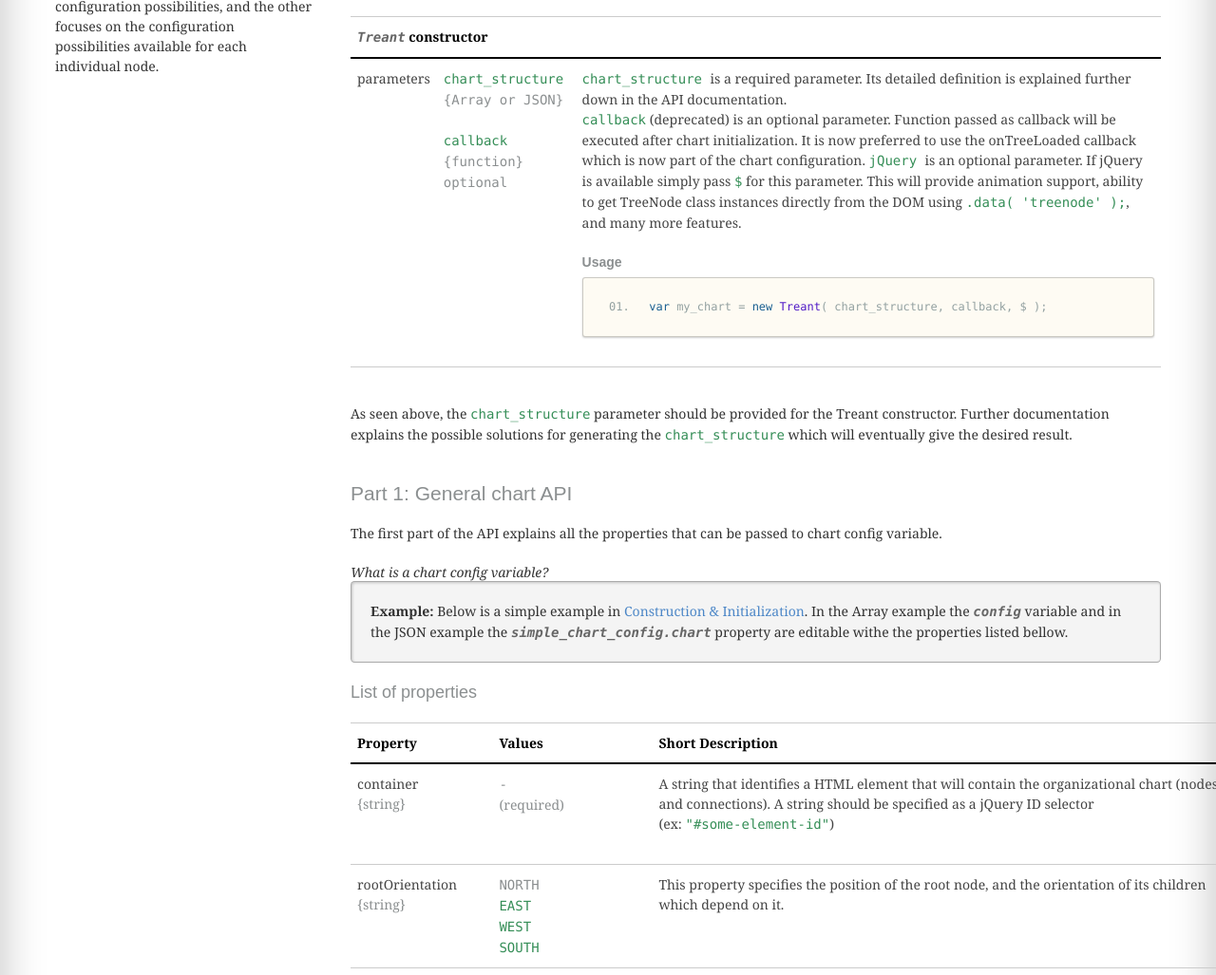
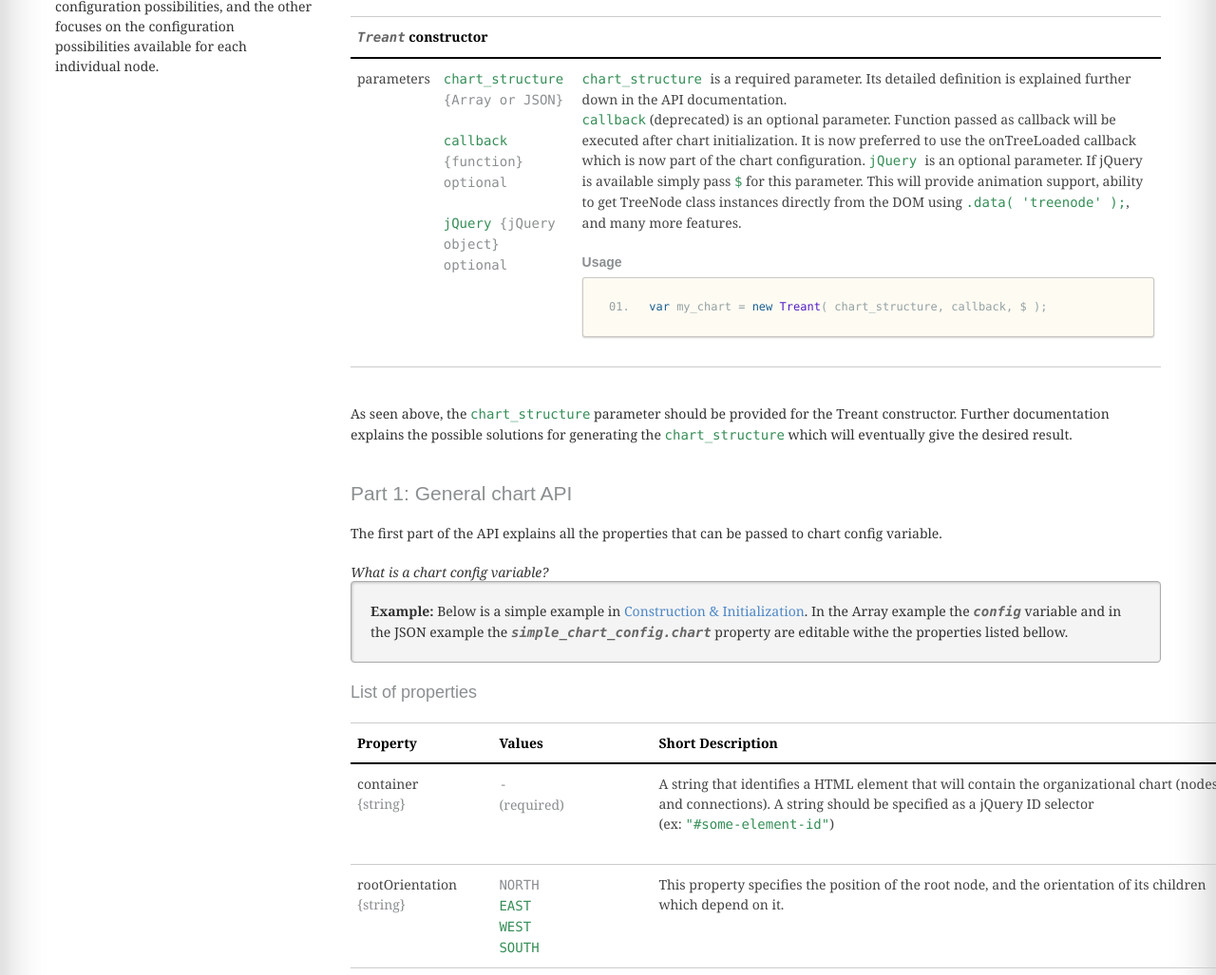
Before and after one commit to fperucic/treant-js, a plain HTML site: page index.html in a window 1280 px wide. Shown: the part 4074-5101 px from the top of the page at 95% size. Drawn offline with Linux system fonts and the light colour scheme; a web font is replaced by a local one.

Commit message:
Added jQuery to list of parameters

```diff
--- a/index.html
+++ b/index.html
@@ -428,6 +428,9 @@
 										<br/>
 										<br/>
 										<code> callback <span class="muted"> {function} optional </span> </code>
+                                        <br/>
+                                        <br/>
+                                        <code> jQuery <span class="muted"> {jQuery object} optional </span> </code>
 									</td>
 									<td>
 										<p>
```
